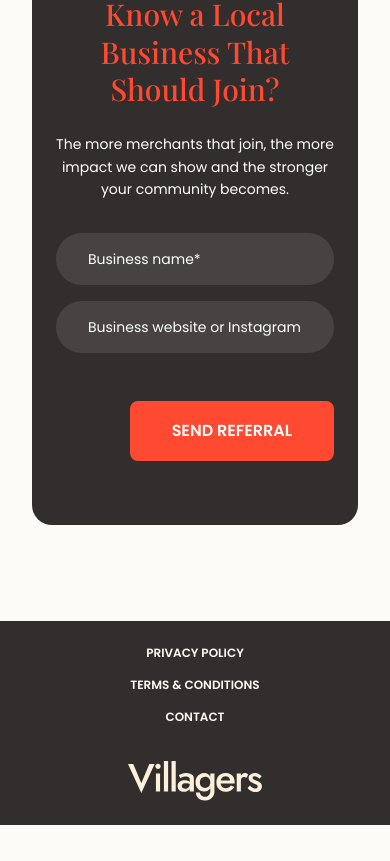
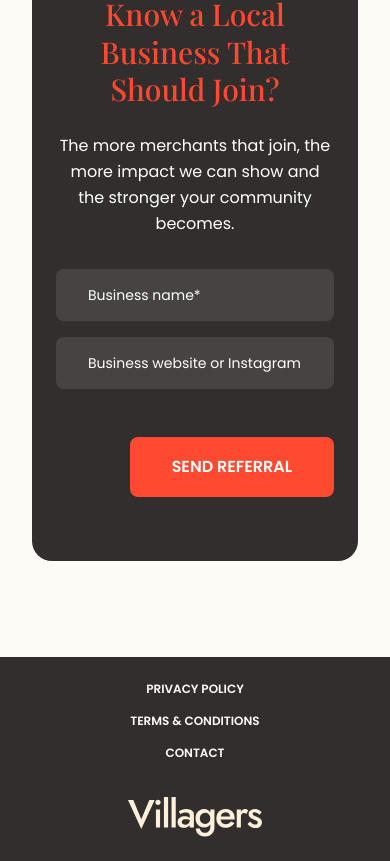
Before and after one commit to FolkDevils/villagers_lP_01, a Next.js app: page /page_customer in a window 390 px wide. Shown: the part 3569-4430 px from the top of the page. Before the commit the page ends 4394 px from the top, so only its background shows below. Built offline with nearby package versions, Linux system fonts and the light colour scheme.

Commit message:
style: Update form input field rounding to match site consistency
- Changed Referral component form inputs from rounded-full to rounded-lg
- Maintains visual consistency with other form elements across the site
- All form inputs now use subtle rounded corners instead of fully circular

```diff
--- a/src/app/components/features/Refferal.tsx
+++ b/src/app/components/features/Refferal.tsx
@@ -16,7 +16,7 @@ export default function Refferal() {
           <h2 className="font-playfair font-bold text-3xl md:text-5xl leading-tight text-[#FF4930]">
             Know a Local Business That Should Join?
           </h2>
-          <p className="text-white text-sm md:text-base leading-relaxed ">
+          <p className="text-white p-responsive leading-relaxed ">
           The more merchants that join, the more impact we can show and the stronger your community becomes.  </p>
         </div>
 
@@ -31,7 +31,7 @@ export default function Refferal() {
               placeholder="Business name*"
               required
               aria-required="true"
-              className="w-full bg-white/10 rounded-full px-8 py-4 text-white placeholder-white text-sm md:text-base border-white/30 outline-none focus:ring-2 focus:ring-[#FFFFFF]/50 focus:border-[#FFFFFF]"
+              className="w-full bg-white/10 rounded-lg px-8 py-4 text-white placeholder-white text-sm md:text-base border-white/30 outline-none focus:ring-2 focus:ring-[#FFFFFF]/50 focus:border-[#FFFFFF]"
             />
           </div>
 
@@ -42,7 +42,7 @@ export default function Refferal() {
               name="businessContact"
               type="text"
               placeholder="Business website or Instagram (or email)"
-              className="w-full bg-white/10 rounded-full px-8 py-4 text-white placeholder-white text-sm md:text-base border-white/30 outline-none focus:ring-2 focus:ring-[#FFFFFF]/50 focus:border-[#FFFFFF]"
+              className="w-full bg-white/10 rounded-lg px-8 py-4 text-white placeholder-white text-sm md:text-base border-white/30 outline-none focus:ring-2 focus:ring-[#FFFFFF]/50 focus:border-[#FFFFFF]"
             />
           </div>
 
```
